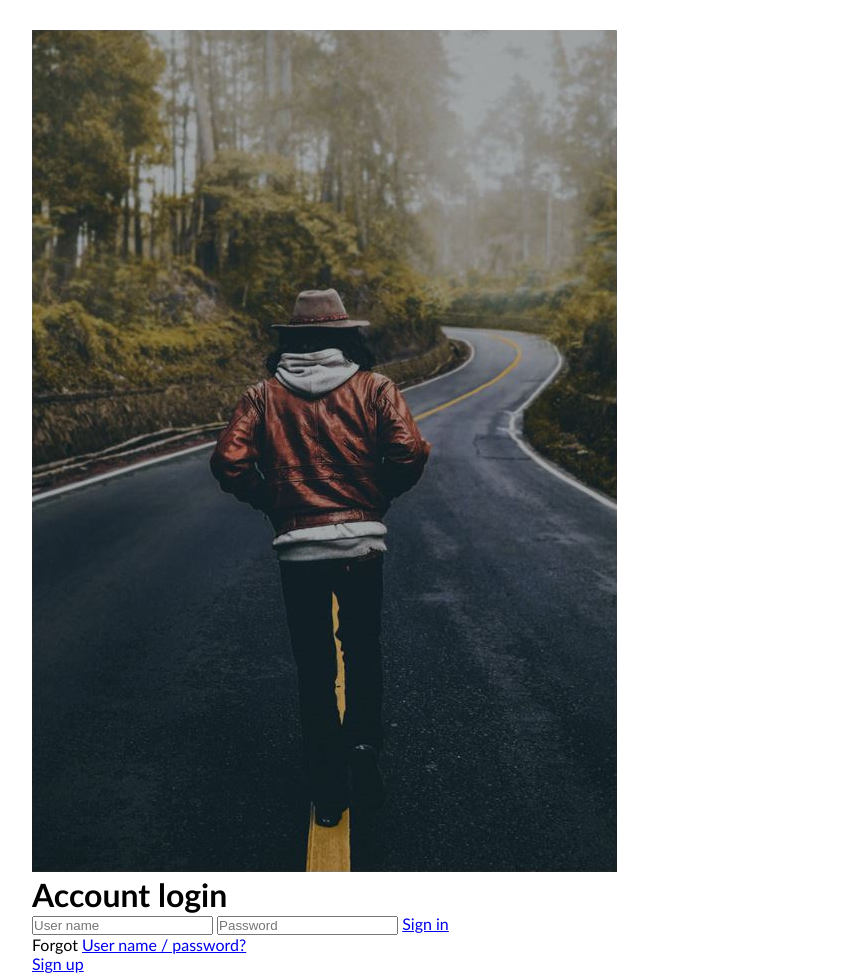
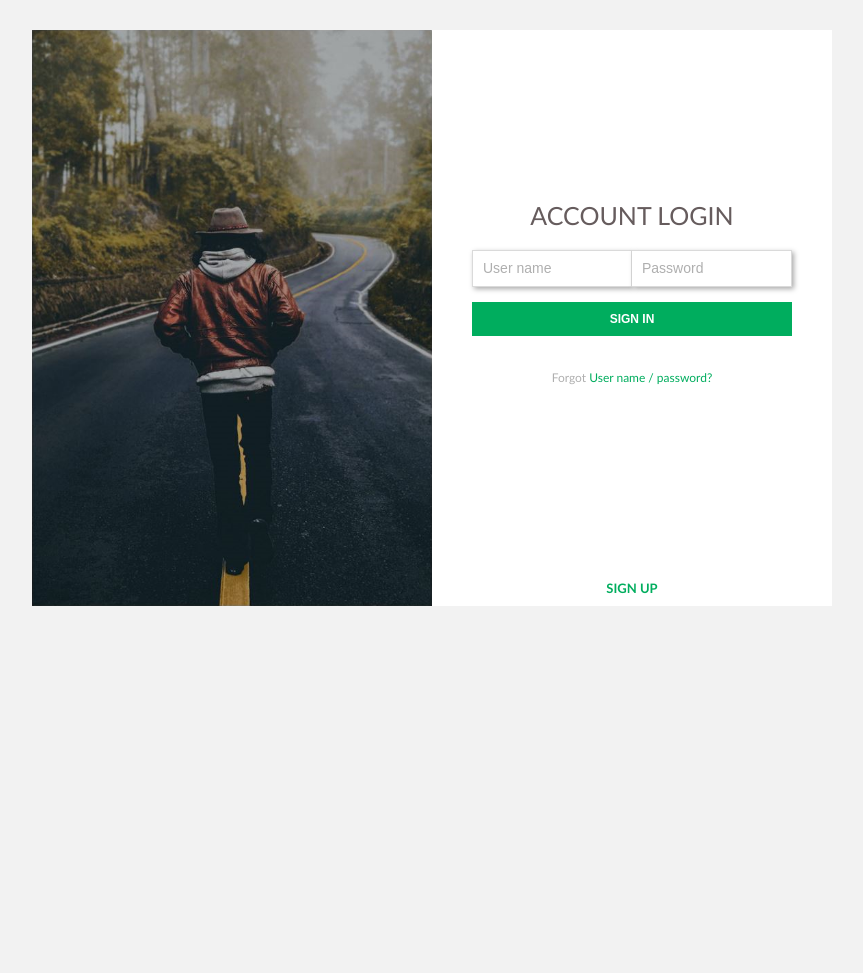
Before and after one commit to vadimmozeiko/3-Sign-in, a plain HTML site: page index.html in a window 1280 px wide. Shown: the whole page, without its empty margins (208-1071 px from the left). After the commit the page ends 800 px from the top, so only its background shows below. Drawn offline with Linux system fonts and the light colour scheme.

Commit message:
styles applied

```diff
--- a/css/main.css
+++ b/css/main.css
@@ -4,12 +4,97 @@
     box-sizing: border-box;
 }
 body {
+    background-color: #F2F2F2;
     font-family: 'Gill Sans', 'Gill Sans MT', Calibri, 'Trebuchet MS', sans-serif;
 }
+
 
 main {
     display: inline-block;
     width: 800px;
     margin-left: calc((100% - 800px) / 2);
     margin-top: 30px;
+    background-color: #fff;
+
 }
+
+main > img {
+    display: inline-block;
+    width: 50%;
+    float: left;
+}
+
+main > div {
+    display: inline-block;
+    width: 40%;
+    float: left;
+    margin-left: 5%;
+    text-align: center;
+    padding: 50px 0 0 0;
+}
+
+main > div > h1 {
+    margin-top: 120px;
+    text-transform: uppercase;
+    font-weight: 400;
+    font-size: 25px;
+    color: #665C5D;
+    margin-bottom: 20px;
+}
+
+div > input {
+    display: inline-block;
+    float: left;
+    width: 50%;
+    padding: 10px;
+    border: 1px solid #dadada;
+    border-left: none;
+    box-shadow: 2px 2px 5px #aaaaaa;
+    margin-bottom: 15px;
+}
+
+div > input:first-of-type {
+    border-left: 1px solid #dadada;
+}
+
+div > input::placeholder {
+    font-size: 14px;
+    color: #afafaf;
+}
+
+div > button {
+    display: inline-block;
+    width: 100%;
+    padding: 10px;
+    outline: none;
+    border: none;
+    background-color: #00AD5E;
+    color:#fff;
+    text-transform: uppercase;
+    font-weight: 600;
+    font-size: 12px;
+    margin-bottom: 30px;
+}
+
+div > p {
+    display:inline-block;
+    width: 100%;
+    color: #afafaf;
+    font-size: 12px;
+}
+
+div > p > a {
+    text-decoration: none;
+    color: #00AD5E;
+}
+
+div > a {
+    display: inline-block;
+    width: 100%;
+    text-decoration: none;
+    color: #00AD5E;
+    text-transform: uppercase;
+    font-weight: 600;
+    font-size: 13px;
+    margin-top: 195px;
+}
--- a/index.html
+++ b/index.html
@@ -13,7 +13,7 @@
             <h1>Account login</h1>
             <input type="text" name="username" placeholder="User name">
             <input type="password" name="password" placeholder="Password">
-            <a href="#">Sign in</a>
+            <button>Sign in</button>
             <p>Forgot <a href="#">User name / password?</a></p>
             <a href="#">Sign up</a>
         </div>
```
